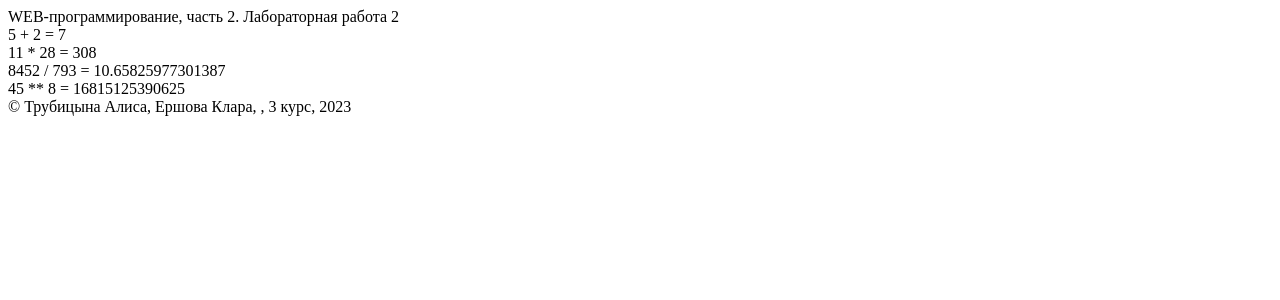
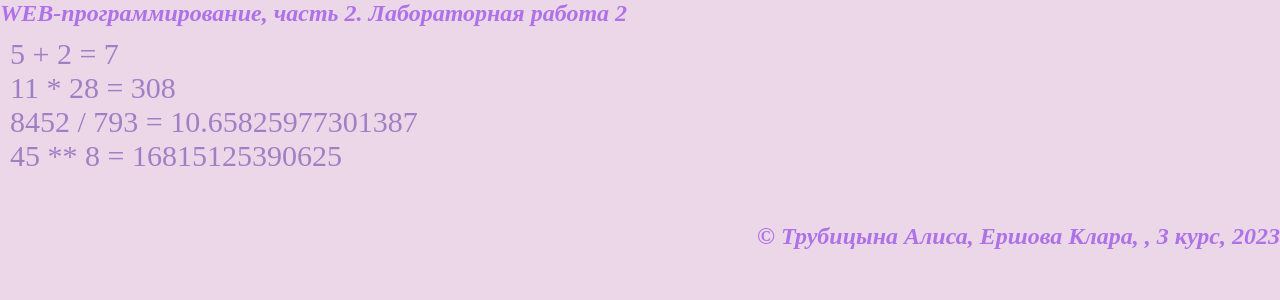
Before and after one commit to ershooooo/web-programming-labs-2, a Flask app: page /lab2/example in a window 1280 px wide. Shown: the top 300 px of the page. Run offline with Flask 3, Linux system fonts and the light colour scheme.

Commit message:
Подключение сетей

```diff
--- /dev/null
+++ b/static/main.css
@@ -0,0 +1,30 @@
+body {
+    margin: 0;
+    background-color: rgb(236, 215, 233);
+    color: rgb(160, 128, 196);
+}
+
+main {
+    margin-bottom: 40px;
+    padding: 10px;
+    background-color: rgb(236, 215, 233);
+    color: rgb(160, 128, 196);
+    text-align: left;
+    font-size: 30px;
+}
+
+header {
+    color: rgb(174, 114, 231);
+    font-style: italic;
+    font-size: 24px;
+    font-weight: bold;
+    text-align: left;
+}
+
+footer {
+    color: rgb(174, 114, 231);
+    font-style: italic;
+    font-size: 24px;
+    font-weight: bold;
+    text-align: right;
+}
--- a/templates/example.html
+++ b/templates/example.html
@@ -5,6 +5,7 @@
     <meta http-equiv="X-UA-Compatible" content="IE=edge">
     <meta name="viewport" content="width=device-width, initial-scale=1.0">
     <title>Трубицына Алиса, Ершова Клара. {{ number }}</title>
+    <link rel="stylesheet" href="{{ url_for('static', filename='main.css') }}">
 </head>
 <body>
     <header>
```
Also changed, not shown: README.md.
